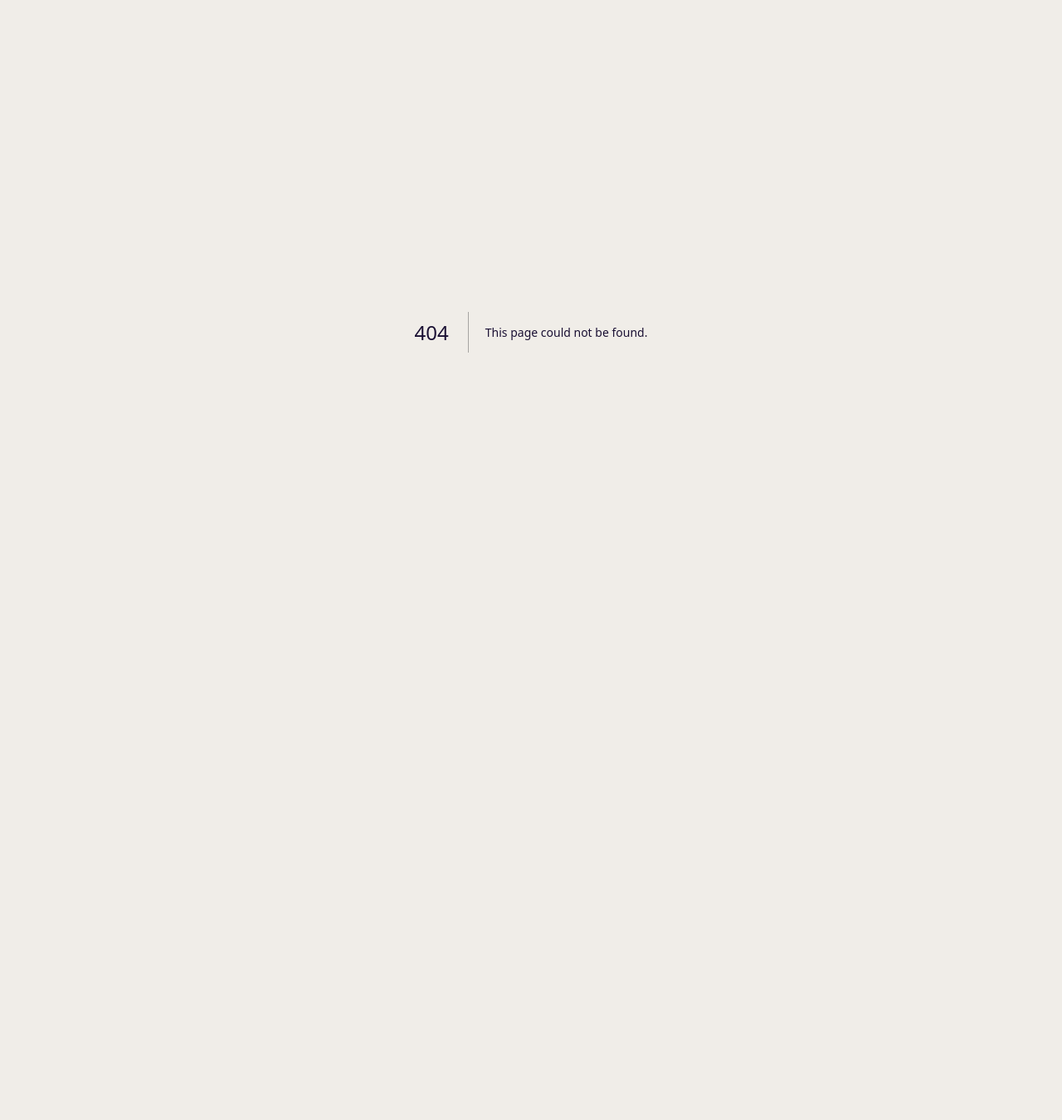
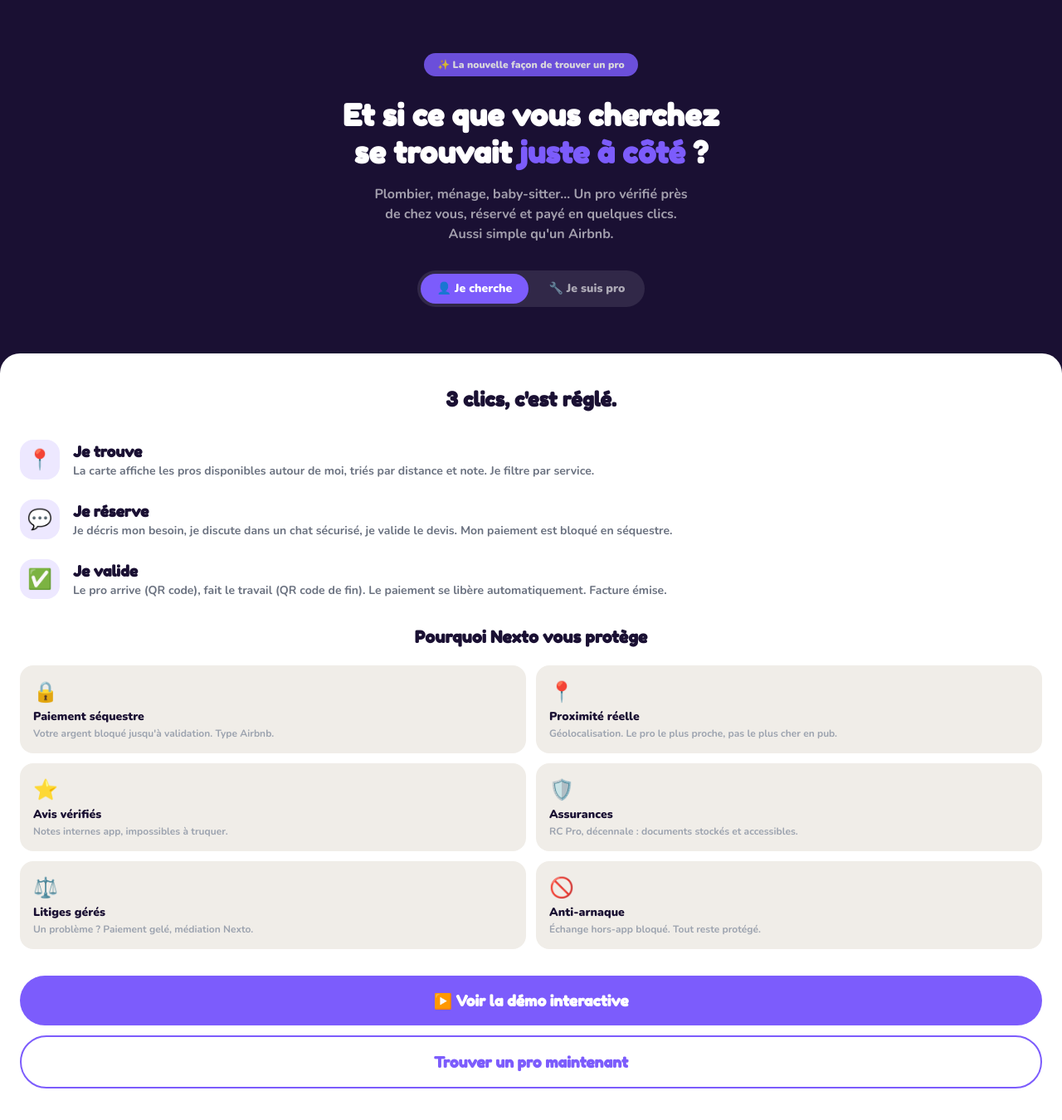
Before and after one commit to 3opconsult-cyber/nexto, a Next.js app: page /presentation in a window 1280 px wide. Before the commit this address had no page. Shown: the whole page at 83% size. Before the commit the page ends 800 px from the top, so only its background shows below. Built offline with nearby package versions, Linux system fonts and the light colour scheme.

Commit message:
feat: page presentation wow - vue client/pro, parcours 3 etapes, garanties, CTA demo

```diff
--- /dev/null
+++ b/src/app/presentation/page.tsx
@@ -0,0 +1,104 @@
+"use client"
+import { useState } from 'react'
+import Link from 'next/link'
+
+export default function Presentation() {
+  const [view, setView] = useState<'client'|'pro'>('client')
+
+  return (
+    <div className="min-h-screen" style={{background:'var(--navy)'}}>
+      {/* HERO */}
+      <div className="px-6 pt-16 pb-12 text-center">
+        <div className="inline-block px-4 py-1.5 rounded-full text-xs font-black mb-6 animate-pulse" style={{background:'var(--accent)',color:'white'}}>
+          ✨ La nouvelle façon de trouver un pro
+        </div>
+        <h1 className="font-fredoka text-4xl text-white leading-tight mb-4">
+          Et si ce que vous cherchez<br/>se trouvait <span style={{color:'var(--accent)'}}>juste à côté</span> ?
+        </h1>
+        <p className="text-base font-bold max-w-sm mx-auto mb-8" style={{color:'rgba(255,255,255,0.6)'}}>
+          Plombier, ménage, baby-sitter… Un pro vérifié près de chez vous, réservé et payé en quelques clics. Aussi simple qu'un Airbnb.
+        </p>
+
+        {/* Switch vue */}
+        <div className="inline-flex gap-1 p-1 rounded-full mb-2" style={{background:'rgba(255,255,255,0.1)'}}>
+          <button onClick={()=>setView('client')} className="px-5 py-2 rounded-full text-sm font-black transition-all"
+            style={view==='client'?{background:'var(--accent)',color:'white'}:{color:'rgba(255,255,255,0.6)'}}>👤 Je cherche</button>
+          <button onClick={()=>setView('pro')} className="px-5 py-2 rounded-full text-sm font-black transition-all"
+            style={view==='pro'?{background:'var(--accent)',color:'white'}:{color:'rgba(255,255,255,0.6)'}}>🔧 Je suis pro</button>
+        </div>
+      </div>
+
+      {/* PARCOURS EN 3 ÉTAPES */}
+      <div className="bg-white rounded-t-3xl px-6 py-10">
+        {view==='client' ? (
+          <>
+            <h2 className="font-fredoka text-2xl text-navy text-center mb-8">3 clics, c'est réglé.</h2>
+            {[
+              {n:'1',e:'📍',t:'Je trouve',d:'La carte affiche les pros disponibles autour de moi, triés par distance et note. Je filtre par service.'},
+              {n:'2',e:'💬',t:'Je réserve',d:'Je décris mon besoin, je discute dans un chat sécurisé, je valide le devis. Mon paiement est bloqué en séquestre.'},
+              {n:'3',e:'✅',t:'Je valide',d:'Le pro arrive (QR code), fait le travail (QR code de fin). Le paiement se libère automatiquement. Facture émise.'},
+            ].map((s,i)=>(
+              <div key={i} className="flex gap-4 mb-6">
+                <div className="w-12 h-12 rounded-2xl flex items-center justify-center text-2xl flex-shrink-0" style={{background:'var(--accent-l)'}}>{s.e}</div>
+                <div>
+                  <div className="font-fredoka text-lg text-navy">{s.t}</div>
+                  <div className="text-sm font-bold text-gray-500">{s.d}</div>
+                </div>
+              </div>
+            ))}
+          </>
+        ) : (
+          <>
+            <h2 className="font-fredoka text-2xl text-navy text-center mb-8">Décuplez votre présence terrain.</h2>
+            {[
+              {n:'1',e:'📡',t:'Je suis visible',d:'Dès mon profil validé, j\'apparais sur la carte de tous les clients autour de moi. Géolocalisé, en temps réel.'},
+              {n:'2',e:'🔔',t:'Je reçois (Ping)',d:'Une demande arrive ? Je reçois un Ping. J\'accepte, je discute, j\'envoie mon devis. 15 min pour répondre, sinon ça passe au suivant.'},
+              {n:'3',e:'💶',t:'Je suis payé',d:'Travail validé par QR code = virement automatique J+2. Plus d\'impayés. Commission transparente déduite.'},
+            ].map((s,i)=>(
+              <div key={i} className="flex gap-4 mb-6">
+                <div className="w-12 h-12 rounded-2xl flex items-center justify-center text-2xl flex-shrink-0" style={{background:'var(--accent-l)'}}>{s.e}</div>
+                <div>
+                  <div className="font-fredoka text-lg text-navy">{s.t}</div>
+                  <div className="text-sm font-bold text-gray-500">{s.d}</div>
+                </div>
+              </div>
+            ))}
+          </>
+        )}
+
+        {/* LES GARANTIES */}
+        <div className="mt-8 mb-4">
+          <h3 className="font-fredoka text-xl text-navy text-center mb-5">Pourquoi Nexto vous protège</h3>
+          <div className="grid grid-cols-2 gap-3">
+            {[
+              {e:'🔒',t:'Paiement séquestre',d:'Votre argent bloqué jusqu\'à validation. Type Airbnb.'},
+              {e:'📍',t:'Proximité réelle',d:'Géolocalisation. Le pro le plus proche, pas le plus cher en pub.'},
+              {e:'⭐',t:'Avis vérifiés',d:'Notes internes app, impossibles à truquer.'},
+              {e:'🛡️',t:'Assurances',d:'RC Pro, décennale : documents stockés et accessibles.'},
+              {e:'⚖️',t:'Litiges gérés',d:'Un problème ? Paiement gelé, médiation Nexto.'},
+              {e:'🚫',t:'Anti-arnaque',d:'Échange hors-app bloqué. Tout reste protégé.'},
+            ].map((g,i)=>(
+              <div key={i} className="p-4 rounded-2xl" style={{background:'var(--cream)'}}>
+                <div className="text-2xl mb-1">{g.e}</div>
+                <div className="font-black text-sm text-navy">{g.t}</div>
+                <div className="text-xs font-bold text-gray-400 mt-0.5">{g.d}</div>
+              </div>
+            ))}
+          </div>
+        </div>
+
+        {/* CTA */}
+        <div className="mt-8 space-y-3">
+          <Link href="/demo" className="block w-full py-4 rounded-full text-white font-fredoka text-lg text-center" style={{background:'var(--accent)'}}>
+            ▶️ Voir la démo interactive
+          </Link>
+          <Link href={view==='client'?'/auth/signup?role=client':'/auth/signup?role=pro'}
+            className="block w-full py-4 rounded-full font-fredoka text-lg text-center border-2"
+            style={{borderColor:'var(--accent)',color:'var(--accent)'}}>
+            {view==='client'?'Trouver un pro maintenant':'Devenir pro Nexto'}
+          </Link>
+        </div>
+      </div>
+    </div>
+  )
+}
```
